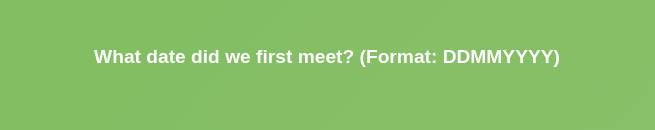
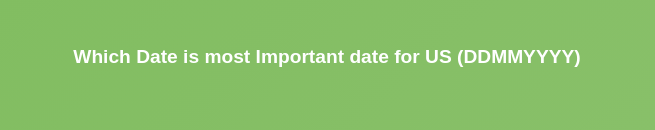
Before and after one commit to Viniyo-code/ThankYouMSG, a plain HTML site: page index.html in a window 1280 px wide. Shown: the part 1184-1314 px from the top of the page, without its empty margins (313-968 px from the left). Drawn offline with Linux system fonts and the light colour scheme.

Commit message:
Update index.html

```diff
--- a/index.html
+++ b/index.html
@@ -134,7 +134,7 @@
     <section id="question-section">
         <h1>Now Let's Move On to Your Gift</h1>
         <p>But first, answer this important question:</p>
-        <p><strong>What date did we first meet? (Format: DDMMYYYY)</strong></p>
+        <p><strong>Which Date is most Important date for US (DDMMYYYY)</strong></p>
         <div class="input-container">
             <input type="text" id="answer" placeholder="Enter your answer">
             <button onclick="checkAnswer()">Submit</button>
```
